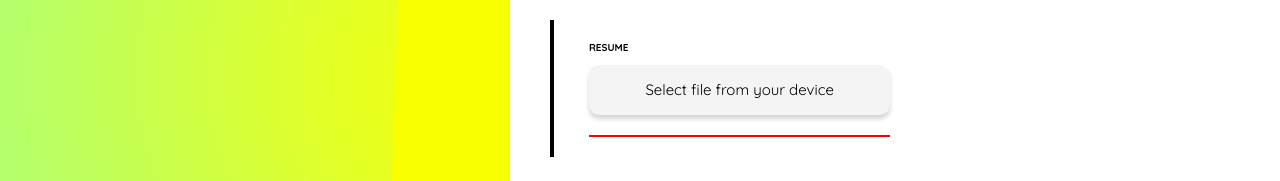
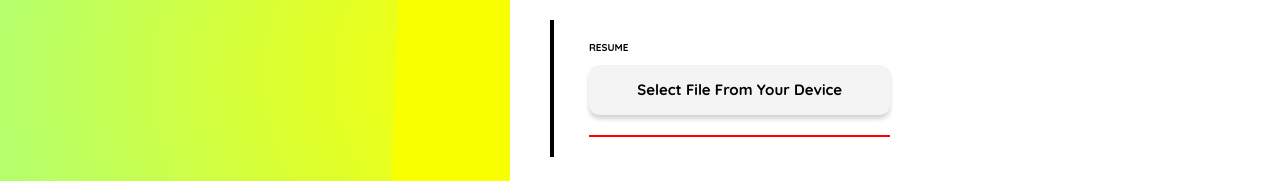
Before and after one commit to itsgratien/job-application-app, a Next.js app in the folder web/: page /apply in a window 1280 px wide. Shown: the part 394-575 px from the top of the page. Built offline with nearby package versions, Linux system fonts and the light colour scheme.

Commit message:
Fixed error that were happening during uploading file

```diff
--- a/web/src/__generated__/Applicants.ts
+++ b/web/src/__generated__/Applicants.ts
@@ -28,6 +28,8 @@ export interface InputPropsT {
   onChange: (e: React.ChangeEvent<HTMLInputElement>) => void;
   name: string;
   error?: string;
+  filePlaceholder?: string;
+  fileLoading?: boolean;
 }
 
 export interface GoBackPropsT {
--- a/web/src/__generated__/Utils.ts
+++ b/web/src/__generated__/Utils.ts
@@ -5,7 +5,8 @@ export interface ActionSetupT {
   onError: (values: any) => void;
   url: string;
   method: Method;
-  contentType?: string;
+  contentType?: 'application/json' | 'multipart/form-data';
   responseType?: ResponseType;
   data?: any;
+  onProgress?: (value: number) => void;
 }
--- a/web/src/components/ApplicationForm/ApplicationForm.tsx
+++ b/web/src/components/ApplicationForm/ApplicationForm.tsx
@@ -8,6 +8,9 @@ import { applyAction } from '@/redux/Actions/ApplicantActions';
 import { useAppDispatch, useAppSelector } from '@/hooks/Redux';
 import { useDisableButton } from '@/hooks/UseDisableButton';
 import BeatLoader from 'react-spinners/BeatLoader';
+import { action } from '@/utils/ActionSetup';
+import { setError, setMessage } from '@/redux/Slices/MessageSlice';
+import { apiEndPoints } from '@/utils/ApiEndPoints';
 
 export const ApplicationForm = () => {
   const dispatch = useAppDispatch();
@@ -21,7 +24,17 @@ export const ApplicationForm = () => {
   const formik = useFormik({
     validationSchema: ApplicationSchema,
     onSubmit: (values) => dispatch(applyAction(values)),
-    initialValues: { names: '', email: '', location: '', phoneNumber: '', resume: '' },
+    initialValues: {
+      names: '',
+      email: '',
+      location: '',
+      phoneNumber: '',
+      resume: '',
+      fileName: '',
+      filePlaceholder: '',
+      fileLoading: false,
+      resumeFile: '',
+    },
   });
 
   const { errors, isValid, values, validateForm, resetForm } = formik;
@@ -32,6 +45,55 @@ export const ApplicationForm = () => {
     loading: selector.loading,
     success: selector.success,
   });
+
+  const handleSelectFile = async (e: React.ChangeEvent<HTMLInputElement>) => {
+    if (e.target.files) {
+      const file = e.target.files[0];
+
+      const splitFile = file.name.split('.');
+
+      const lastIndex = splitFile.length - 1;
+
+      const getExt = splitFile[lastIndex];
+
+      if (getExt !== 'pdf') {
+        dispatch(setError('Sorry! we only accept .pdf file'));
+      } else {
+        formik.setFieldValue('fileLoading', true, false);
+        formik.setFieldValue('fileName', file.name, false);
+
+        const formData = new FormData();
+
+        formData.append('resume', file);
+
+        await action({
+          url: apiEndPoints.upload,
+          method: 'POST',
+          data: formData,
+          contentType: 'multipart/form-data',
+          onError: (e) => {
+            dispatch(setError(e.data.error));
+
+            formik.setFieldValue('fileLoading', false, false);
+
+            formik.setFieldValue('fileName', '', false);
+          },
+          onSuccess: (res) => {
+            dispatch(setMessage(res.message || 'Uploaded'));
+
+            formik.setFieldValue('fileLoading', false, false);
+
+            formik.setFieldValue('resume', res.data.path, false);
+
+            formik.setFieldValue('filePlaceholder', res.data.message, false);
+          },
+          onProgress: () => {
+            formik.setFieldValue('filePlaceholder', `Uploading`);
+          },
+        });
+      }
+    }
+  };
 
   React.useEffect(() => {
     validateForm();
@@ -97,13 +159,18 @@ export const ApplicationForm = () => {
         <div className={style.group}>
           <Input
             labelName="Resume"
-            value={values.resume}
+            value={values.resumeFile}
             placeholder="Your resume"
-            onChange={formik.handleChange}
+            onChange={handleSelectFile}
             type="file"
-            name="resume"
+            name="resumeFile"
             error={errors.resume}
+            fileLoading={values.fileLoading}
+            filePlaceholder={values.filePlaceholder}
           />
+        </div>
+        <div className={classname(style.group)}>
+          <div className="mt-10 text-15">{values.fileName}</div>
         </div>
       </div>
       <button
--- a/web/src/components/ApplicationForm/Input.tsx
+++ b/web/src/components/ApplicationForm/Input.tsx
@@ -2,6 +2,7 @@ import React from 'react';
 import style from './Style.module.scss';
 import classname from 'classnames';
 import { InputPropsT } from '@/generated/Applicants';
+import BeatLoader from 'react-spinners/BeatLoader';
 
 export const Input = ({
   labelName,
@@ -11,6 +12,8 @@ export const Input = ({
   name,
   onChange,
   error,
+  filePlaceholder,
+  fileLoading,
 }: InputPropsT) => {
   return (
     <div
@@ -27,9 +30,23 @@ export const Input = ({
         className={classname('outline-none focus:outline-none', type === 'file' && style.fileInput)}
       />
       {type === 'file' && (
-        <button type="button" className={style.fileBtn}>
-          Select file from your device
-        </button>
+        <div className="flex items-center justify-between">
+          <button
+            type="button"
+            className={classname('flex items-center justify-center', style.fileBtn)}
+            disabled={fileLoading}
+            style={{ cursor: fileLoading ? 'not-allowed' : 'pointer', opacity: fileLoading ? '0.5': '1' }}
+          >
+            <span className="text-15 font-bold">
+              {filePlaceholder || 'Select File From Your Device'}
+            </span>
+            {fileLoading && (
+              <span className="mt-1 ml-2">
+                <BeatLoader size={10} />
+              </span>
+            )}
+          </button>
+        </div>
       )}
     </div>
   );
--- a/web/src/utils/ActionSetup.ts
+++ b/web/src/utils/ActionSetup.ts
@@ -9,6 +9,7 @@ export const action = async ({
   responseType,
   url,
   data,
+  onProgress,
 }: ActionSetupT) => {
   try {
     const res = await axios()({
@@ -17,6 +18,12 @@ export const action = async ({
       headers: { contentType: contentType || 'application/json' },
       url,
       data,
+      onUploadProgress: (event) => {
+        const percentage = Math.round((event.loaded * 100) / event.total);
+        if (onProgress) {
+          onProgress(percentage);
+        }
+      },
     });
     return onSuccess(res.data);
   } catch (error: any) {
--- a/web/src/utils/ApiEndPoints.ts
+++ b/web/src/utils/ApiEndPoints.ts
@@ -1,4 +1,5 @@
 export const apiEndPoints = {
   apply: '/apply',
   applicationDetail: (slug: string) => `/applicant/${slug}`,
+  upload: '/upload'
 };
```
